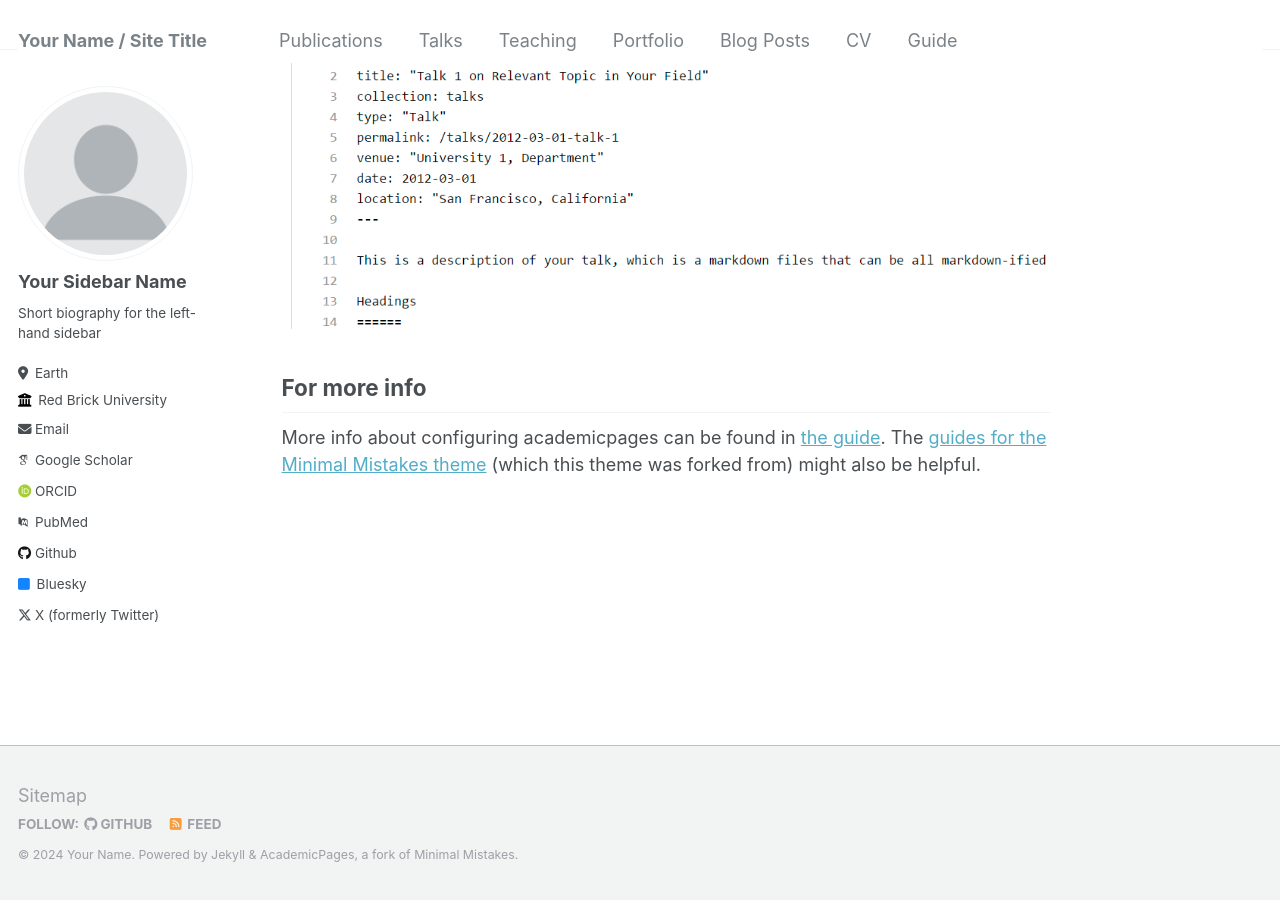
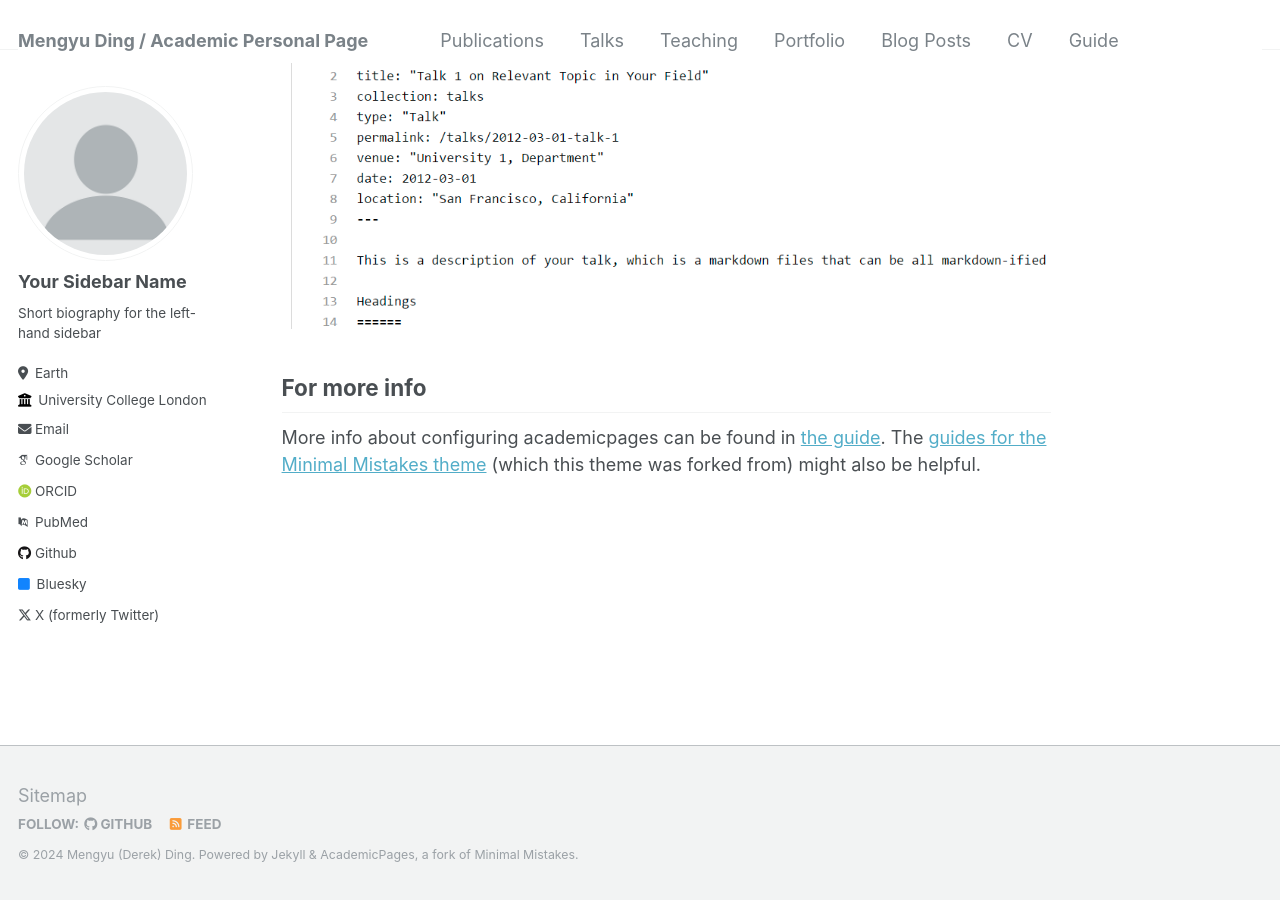
Before and after one commit to dereksgithub/personalgithubpage, a Jekyll site: the page built from _pages/about.md, in a window 1280 px wide and 900 px high, scrolled down 2640 px. Built offline with Jekyll 4.4.1, drawn with Linux system fonts in a browser that asks for light colours; some web fonts are replaced.

Commit message:
initial commit

```diff
--- a/_config.yml
+++ b/_config.yml
@@ -8,9 +8,9 @@
 
 # Basic Site Settings
 locale                   : "en-US"
-title                    : "Your Name / Site Title"
+title                    : "Mengyu Ding / Academic Personal Page"
 title_separator          : "-"
-name                     : &name "Your Name"
+name                     : &name "Mengyu (Derek) Ding"
 description              : &description "personal description"
 url                      : https://academicpages.github.io # the base hostname & protocol for your site e.g. "https://mmistakes.github.io"
 baseurl                  : "" # the subpath of your site, e.g. "/blog"
@@ -26,9 +26,9 @@ author:
   pronouns         : # example: "she/her"
   bio              : "Short biography for the left-hand sidebar"
   location         : "Earth"
-  employer         : "Red Brick University"
+  employer         : "University College London"
   uri              : # URL
-  email            : "none@example.org"
+  email            : "mengyu.ding.23@ucl.ac.uk"
 
   # Academic websites
   arxiv            : # URL - Update with the correct link to your profile
```
